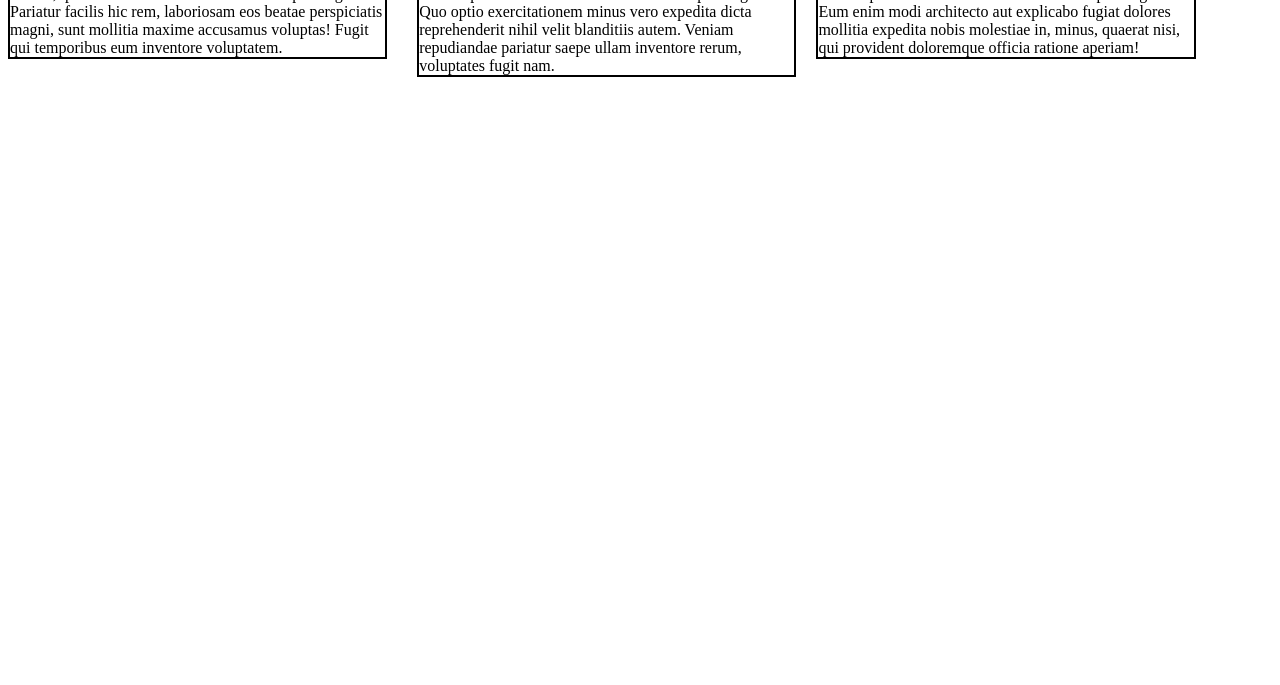
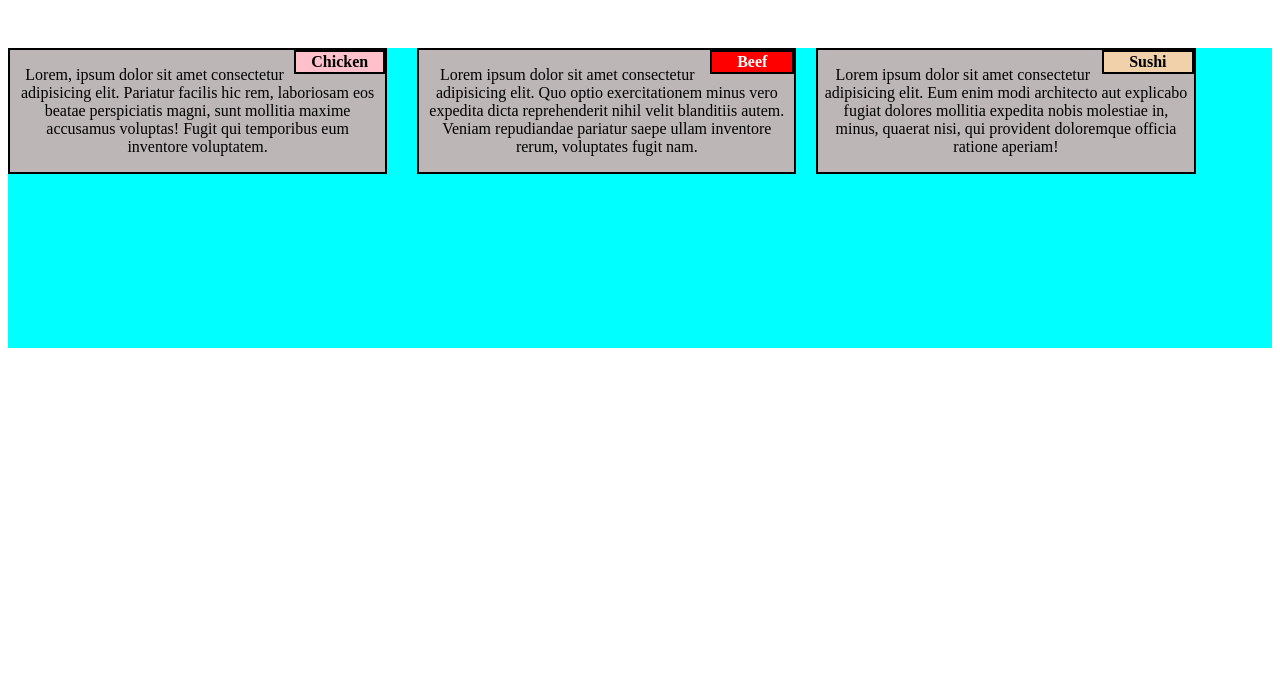
Before and after one commit to starkNikhil/Module-selection, a plain HTML site: page index.html in a window 1280 px wide. Shown: the part 115-800 px from the top of the page. Drawn offline with Linux system fonts and the light colour scheme.

Commit message:
project comp-leted

```diff
--- a/index.html
+++ b/index.html
@@ -10,25 +10,25 @@
         <h1>Our Menu</h1>
         <div class="container">
             <div class="items">
-                <div class="name">Chicken</div>
-                Lorem, ipsum dolor sit amet consectetur adipisicing elit.
+                <div id="name">Chicken</div>
+                <p>  Lorem, ipsum dolor sit amet consectetur adipisicing elit.
                 Pariatur facilis hic rem, laboriosam eos beatae perspiciatis
                 magni, sunt mollitia maxime accusamus voluptas! Fugit qui
-                temporibus eum inventore voluptatem.
+                temporibus eum inventore voluptatem.</p>
             </div>
             <div class="items">
-                <div class="name">Beef</div>
-                Lorem ipsum dolor sit amet consectetur adipisicing elit. Quo
+                <div id="name2">Beef</div>
+               <p> Lorem ipsum dolor sit amet consectetur adipisicing elit. Quo
                 optio exercitationem minus vero expedita dicta reprehenderit
                 nihil velit blanditiis autem. Veniam repudiandae pariatur saepe
-                ullam inventore rerum, voluptates fugit nam.
+                ullam inventore rerum, voluptates fugit nam.</p>
             </div>
             <div class="items">
-                <div class="name">Sushi</div>
-                Lorem ipsum dolor sit amet consectetur adipisicing elit. Eum
+                <div id="name3">Sushi</div>
+               <p> Lorem ipsum dolor sit amet consectetur adipisicing elit. Eum
                 enim modi architecto aut explicabo fugiat dolores mollitia
                 expedita nobis molestiae in, minus, quaerat nisi, qui provident
-                doloremque officia ratione aperiam!
+                doloremque officia ratione aperiam!</p>
             </div>
         </div>
     </body>
--- a/style.css
+++ b/style.css
@@ -1,19 +1,33 @@
+
+
+
 h1{
     text-align: center;
-
+margin-bottom: 5%;
+margin-top: 5%;
 }
 
-
+.container{
+    background-color: aqua;
+    width: 100%;
+    height: 300px;
+    position: relative;
+}
 
 .items{
 border: 2px solid black;
 float:left;
 width: 30%;
-height: 20%;
+
 margin-right: 30px;
 box-sizing: border-box;
-position: relative;
 
+text-align: center;
+background-color: rgb(189, 182, 182);
+}
+p{
+    clear: left;
+    padding: 0 5px;
 }
 
 .container .items:nth-child(2){
@@ -22,3 +36,50 @@ position: relative;
 .container .items:nth-child(3){
     margin-right: auto;
 }
+
+#name, #name2 ,#name3{
+    font-weight: bolder;
+    box-sizing: border-box;
+    border: 2px solid black;
+    float: right;
+
+}
+#name{
+    background-color: pink;
+    padding: 1px 15px;
+}
+#name2{
+    background-color: red;
+    padding: 1px 25px;
+    color: white;
+}
+#name3{
+    background-color: rgb(240, 209, 170);
+    padding: 1px 25px;
+}
+
+@media (min-width: 768px) and (max-width:991px){
+    .container .items:nth-child(1),.container .items:nth-child(2){
+        width: 45%;
+        margin-bottom: 20px;
+    }
+    .container .items:nth-child(3){
+        width: 93%;
+    }
+}
+@media (max-width:767px){
+    .container .items:nth-child(1){
+        width: 80%;
+        margin-left: 20px;
+        margin-bottom: 20px;
+    }
+    .container .items:nth-child(2){
+        width:80%;
+        margin-left: 20px;
+        margin-bottom: 20px;
+    }
+    .container .items:nth-child(3){
+        margin-left: 20px;
+        width: 80%;
+    }
+}
```
